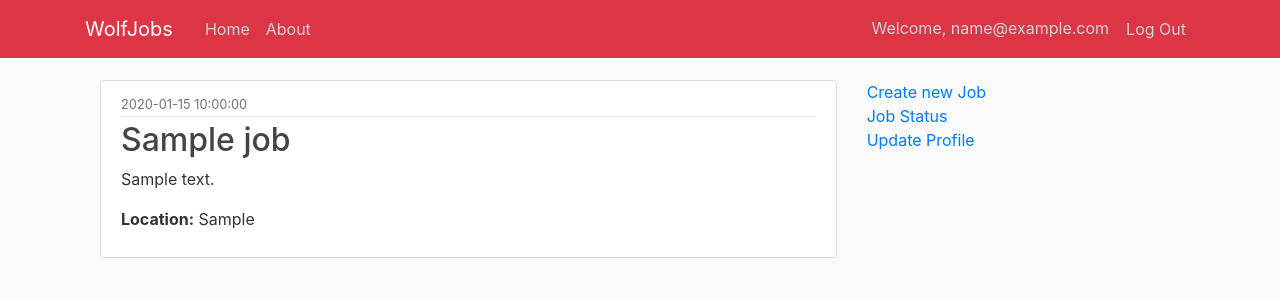
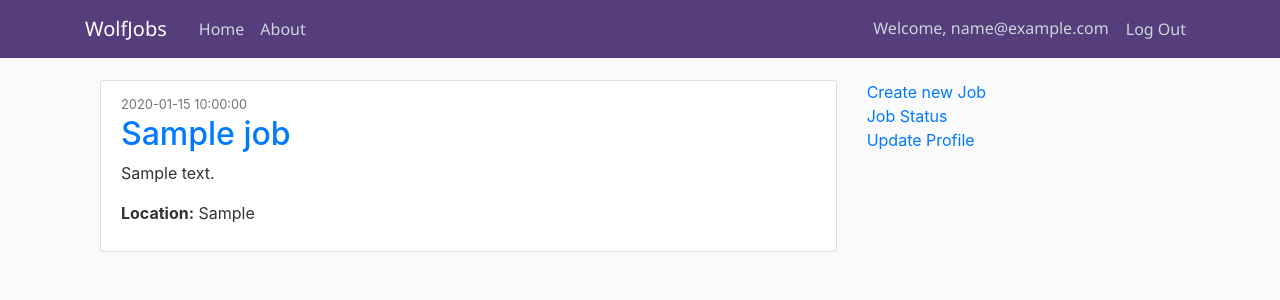
Before and after one commit to atharva1996/WolfJobs, a Flask app: page /dashboard in a window 1280 px wide. Shown: the top 300 px of the page. Run offline with Flask 2, Linux system fonts and the light colour scheme; the visitor is signed in with stand-in values (Sample User, id 1); a database or web service that is not in the repository returns one stand-in record (values such as "Sample title"); some libraries are stand-ins or nearby versions.

Commit message:
CSS updates

```diff
--- a/static/main.css
+++ b/static/main.css
@@ -1,3 +1,8 @@
+.nav-color{
+  background: #563d7c;
+  font-family: 'Segoe UI', Tahoma, Geneva, Verdana, sans-serif;
+  color: #cbbde2;
+}
 body {
     background: #fafafa;
     color: #333333;
@@ -32,41 +37,6 @@ body {
     margin-bottom: 20px;
   }
 
-  .article-title {
-    color: #444444;
-  }
-
-  a.article-title:hover {
-    color: #428bca;
-    text-decoration: none;
-  }
-
-  .article-content {
-    white-space: pre-line;
-  }
-
-  .article-img {
-    height: 65px;
-    width: 65px;
-    margin-right: 16px;
-  }
-
-  .article-metadata {
-    padding-bottom: 1px;
-    margin-bottom: 4px;
-    border-bottom: 1px solid #e3e3e3
-  }
-
-  .article-metadata a:hover {
-    color: #333;
-    text-decoration: none;
-  }
-
-  .article-svg {
-    width: 25px;
-    height: 25px;
-    vertical-align: middle;
-  }
 
   .account-img {
     height: 125px;
--- a/templates/layout.html
+++ b/templates/layout.html
@@ -9,6 +9,7 @@
     <link rel="stylesheet" href="https://maxcdn.bootstrapcdn.com/bootstrap/4.0.0/css/bootstrap.min.css" integrity="sha384-Gn5384xqQ1aoWXA+058RXPxPg6fy4IWvTNh0E263XmFcJlSAwiGgFAW/dAiS6JXm" crossorigin="anonymous">
 
     <link rel="stylesheet" type="text/css" href="{{ url_for('static', filename='main.css') }}">
+    <link rel="stylesheet" type="text/css" href="{{ url_for('static', filename='card.css') }}">
 
     {% if title %}
       <title>WolfJobs - {{ title }}</title>
@@ -18,7 +19,7 @@
 </head>
 <body>
     <header class="site-header">
-      <nav class="navbar navbar-expand-md bg-danger fixed-top">
+      <nav class="navbar navbar-expand-md fixed-top nav-color">
         <div class="container">
           <a class="navbar-brand mr-4 text-white" href="/">WolfJobs</a>
           <button class="navbar-toggler" type="button" data-toggle="collapse" data-target="#navbarToggle" aria-controls="navbarToggle" aria-expanded="false" aria-label="Toggle navigation">
```
